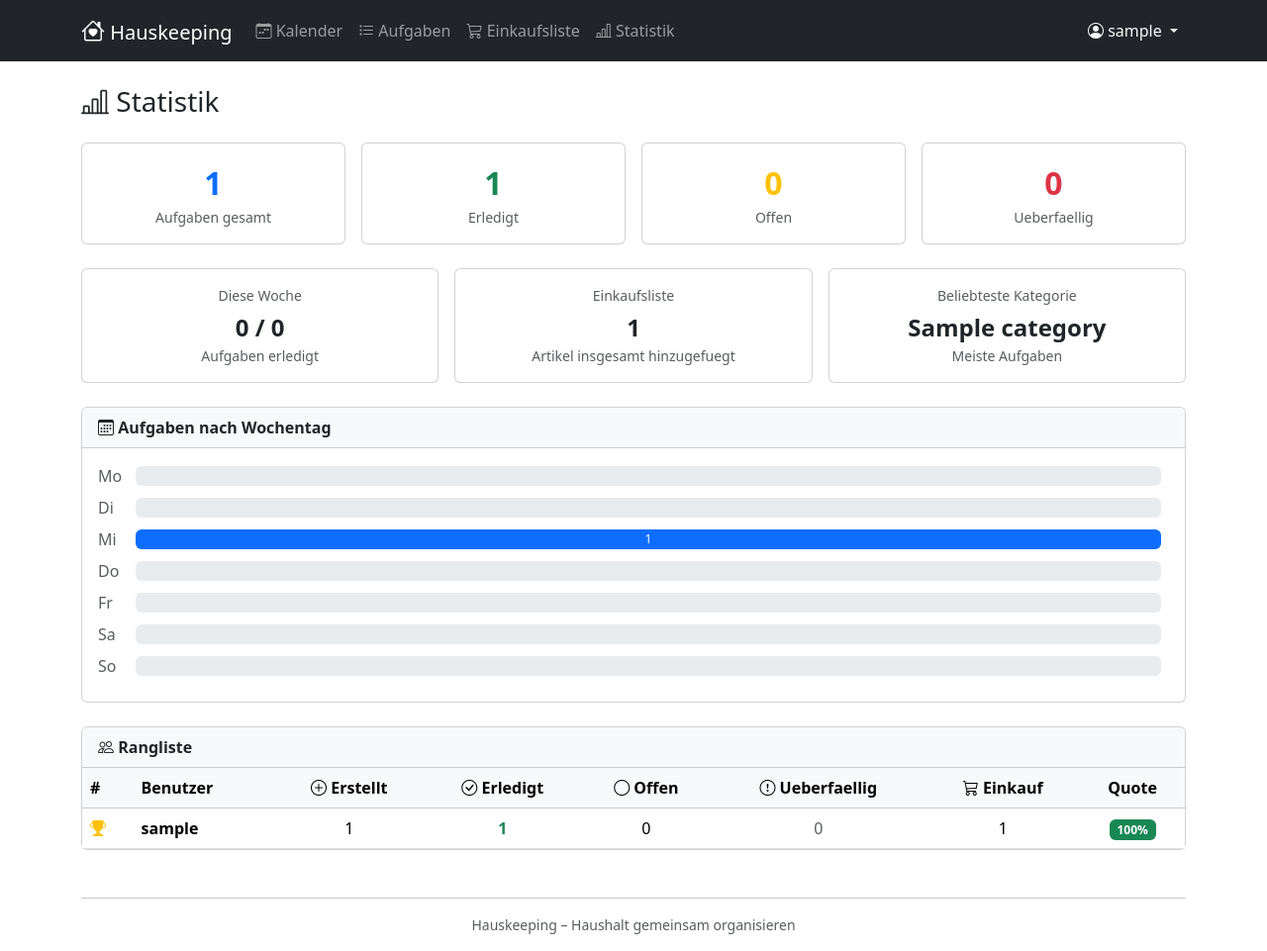
After one commit to iLollek/Hauskeeping, a Flask app: page /stats/ in a window 1280 px wide. The commit adds this page. Shown: the whole page at 99% size. Run offline with Flask 3, Linux system fonts and the light colour scheme; a user stored in the database is signed in; tables that the repository leaves empty hold one stand-in row (values such as "Sample post").

Commit message:
feat(ui): statistik-modul mit rangliste und wochenauswertung hinzugefuegt
Neue Seite /stats mit globalen KPI-Cards, Aufgabenverteilung nach
Wochentag, beliebtester Kategorie und User-Rangliste sortiert nach
erledigten Aufgaben mit Erledigungsquote.

Closes #10

```diff
--- a/src/hauskeeping/routes/__init__.py
+++ b/src/hauskeeping/routes/__init__.py
@@ -5,6 +5,7 @@ from .auth import auth_bp
 from .main import main_bp
 from .settings import settings_bp
 from .shopping import shopping_bp
+from .stats import stats_bp
 from .tasks import tasks_bp
 
 
@@ -21,3 +22,4 @@ def register_blueprints(app: Flask):
     app.register_blueprint(shopping_bp)
     app.register_blueprint(admin_bp)
     app.register_blueprint(settings_bp)
+    app.register_blueprint(stats_bp)
--- /dev/null
+++ b/src/hauskeeping/routes/stats.py
@@ -0,0 +1,117 @@
+from datetime import datetime, timedelta, timezone
+
+from flask import Blueprint, render_template
+from flask_login import login_required
+from sqlalchemy import func
+
+from ..extensions import db
+from ..models.shopping import ShoppingListItem
+from ..models.task import Task
+from ..models.user import User
+
+stats_bp = Blueprint("stats", __name__, url_prefix="/stats")
+
+
+@stats_bp.route("/")
+@login_required
+def index():
+    """Statistik-Uebersicht anzeigen."""
+    users = User.query.order_by(User.username).all()
+    today = datetime.now(timezone.utc).date()
+    monday = today - timedelta(days=today.weekday())
+
+    # --- Pro User Statistiken ---
+    user_stats = []
+    for user in users:
+        tasks_created = Task.query.filter_by(created_by=user.id).count()
+        tasks_completed = Task.query.filter_by(
+            assigned_to=user.id, is_done=True
+        ).count()
+        tasks_assigned = Task.query.filter_by(assigned_to=user.id).count()
+        tasks_open = Task.query.filter_by(
+            assigned_to=user.id, is_done=False
+        ).count()
+        tasks_overdue = Task.query.filter(
+            Task.assigned_to == user.id,
+            Task.is_done == False,  # noqa: E712
+            Task.due_date < today,
+        ).count()
+        shopping_added = ShoppingListItem.query.filter_by(added_by=user.id).count()
+
+        completion_rate = 0
+        if tasks_assigned > 0:
+            completion_rate = round(tasks_completed / tasks_assigned * 100)
+
+        user_stats.append(
+            {
+                "user": user,
+                "tasks_created": tasks_created,
+                "tasks_completed": tasks_completed,
+                "tasks_open": tasks_open,
+                "tasks_overdue": tasks_overdue,
+                "shopping_added": shopping_added,
+                "completion_rate": completion_rate,
+            }
+        )
+
+    # --- Globale Statistiken ---
+    total_tasks = Task.query.count()
+    total_done = Task.query.filter_by(is_done=True).count()
+    total_open = Task.query.filter_by(is_done=False).count()
+    total_overdue = Task.query.filter(
+        Task.is_done == False,  # noqa: E712
+        Task.due_date < today,
+    ).count()
+    total_shopping = ShoppingListItem.query.count()
+
+    # Aufgaben diese Woche
+    tasks_this_week = Task.query.filter(
+        Task.due_date >= monday,
+        Task.due_date <= monday + timedelta(days=6),
+    ).count()
+    tasks_done_this_week = Task.query.filter(
+        Task.due_date >= monday,
+        Task.due_date <= monday + timedelta(days=6),
+        Task.is_done == True,  # noqa: E712
+    ).count()
+
+    # Aufgaben pro Wochentag (Verteilung)
+    day_names = ["Mo", "Di", "Mi", "Do", "Fr", "Sa", "So"]
+    tasks_by_weekday = []
+    for i in range(7):
+        count = Task.query.filter(
+            func.strftime("%w", Task.due_date) == str((i + 1) % 7)
+        ).count()
+        tasks_by_weekday.append({"day": day_names[i], "count": count})
+
+    # Top-Kategorie (meiste Aufgaben)
+    top_category = (
+        db.session.query(
+            Task.category_id, func.count(Task.id).label("cnt")
+        )
+        .filter(Task.category_id.isnot(None))
+        .group_by(Task.category_id)
+        .order_by(func.count(Task.id).desc())
+        .first()
+    )
+    top_category_name = None
+    if top_category:
+        from ..models.task import TaskCategory
+
+        cat = db.session.get(TaskCategory, top_category[0])
+        if cat:
+            top_category_name = cat.name
+
+    return render_template(
+        "stats/index.html",
+        user_stats=user_stats,
+        total_tasks=total_tasks,
+        total_done=total_done,
+        total_open=total_open,
+        total_overdue=total_overdue,
+        total_shopping=total_shopping,
+        tasks_this_week=tasks_this_week,
+        tasks_done_this_week=tasks_done_this_week,
+        tasks_by_weekday=tasks_by_weekday,
+        top_category_name=top_category_name,
+    )
--- a/src/hauskeeping/templates/base.html
+++ b/src/hauskeeping/templates/base.html
@@ -43,6 +43,11 @@
                     <li class="nav-item">
                         <a class="nav-link" href="{{ url_for('shopping.shopping_list') }}">
                             <i class="bi bi-cart3"></i> Einkaufsliste
+                        </a>
+                    </li>
+                    <li class="nav-item">
+                        <a class="nav-link" href="{{ url_for('stats.index') }}">
+                            <i class="bi bi-bar-chart-line"></i> Statistik
                         </a>
                     </li>
                     {% if current_user.is_hausmeister %}
--- /dev/null
+++ b/src/hauskeeping/templates/stats/index.html
@@ -0,0 +1,168 @@
+{% extends "base.html" %}
+
+{% block title %}Statistik – Hauskeeping{% endblock %}
+
+{% block content %}
+<h3 class="mb-4"><i class="bi bi-bar-chart-line"></i> Statistik</h3>
+
+<div class="row g-3 mb-4">
+    <div class="col-6 col-md-3">
+        <div class="card text-center h-100">
+            <div class="card-body">
+                <div class="fs-2 fw-bold text-primary">{{ total_tasks }}</div>
+                <div class="text-muted small">Aufgaben gesamt</div>
+            </div>
+        </div>
+    </div>
+    <div class="col-6 col-md-3">
+        <div class="card text-center h-100">
+            <div class="card-body">
+                <div class="fs-2 fw-bold text-success">{{ total_done }}</div>
+                <div class="text-muted small">Erledigt</div>
+            </div>
+        </div>
+    </div>
+    <div class="col-6 col-md-3">
+        <div class="card text-center h-100">
+            <div class="card-body">
+                <div class="fs-2 fw-bold text-warning">{{ total_open }}</div>
+                <div class="text-muted small">Offen</div>
+            </div>
+        </div>
+    </div>
+    <div class="col-6 col-md-3">
+        <div class="card text-center h-100">
+            <div class="card-body">
+                <div class="fs-2 fw-bold text-danger">{{ total_overdue }}</div>
+                <div class="text-muted small">Ueberfaellig</div>
+            </div>
+        </div>
+    </div>
+</div>
+
+<div class="row g-3 mb-4">
+    <div class="col-md-4">
+        <div class="card h-100">
+            <div class="card-body text-center">
+                <div class="text-muted small mb-1">Diese Woche</div>
+                <div class="fs-4 fw-bold">{{ tasks_done_this_week }} / {{ tasks_this_week }}</div>
+                <div class="text-muted small">Aufgaben erledigt</div>
+                {% if tasks_this_week > 0 %}
+                <div class="progress mt-2" style="height: 6px;">
+                    <div class="progress-bar bg-success" style="width: {{ (tasks_done_this_week / tasks_this_week * 100)|round }}%"></div>
+                </div>
+                {% endif %}
+            </div>
+        </div>
+    </div>
+    <div class="col-md-4">
+        <div class="card h-100">
+            <div class="card-body text-center">
+                <div class="text-muted small mb-1">Einkaufsliste</div>
+                <div class="fs-4 fw-bold">{{ total_shopping }}</div>
+                <div class="text-muted small">Artikel insgesamt hinzugefuegt</div>
+            </div>
+        </div>
+    </div>
+    <div class="col-md-4">
+        <div class="card h-100">
+            <div class="card-body text-center">
+                <div class="text-muted small mb-1">Beliebteste Kategorie</div>
+                <div class="fs-4 fw-bold">{{ top_category_name or '–' }}</div>
+                <div class="text-muted small">Meiste Aufgaben</div>
+            </div>
+        </div>
+    </div>
+</div>
+
+{% if tasks_by_weekday %}
+<div class="card mb-4">
+    <div class="card-header bg-light">
+        <strong><i class="bi bi-calendar3"></i> Aufgaben nach Wochentag</strong>
+    </div>
+    <div class="card-body">
+        {% set max_day = tasks_by_weekday|map(attribute='count')|max %}
+        {% for day in tasks_by_weekday %}
+        <div class="d-flex align-items-center mb-2">
+            <span class="text-muted" style="width: 30px;">{{ day.day }}</span>
+            <div class="flex-grow-1 mx-2">
+                <div class="progress" style="height: 20px;">
+                    <div class="progress-bar {% if loop.index <= 5 %}bg-primary{% else %}bg-secondary{% endif %}"
+                         style="width: {% if max_day > 0 %}{{ (day.count / max_day * 100)|round }}{% else %}0{% endif %}%">
+                        {% if day.count > 0 %}{{ day.count }}{% endif %}
+                    </div>
+                </div>
+            </div>
+        </div>
+        {% endfor %}
+    </div>
+</div>
+{% endif %}
+
+<div class="card mb-4">
+    <div class="card-header bg-light">
+        <strong><i class="bi bi-people"></i> Rangliste</strong>
+    </div>
+    <div class="card-body p-0">
+        <div class="table-responsive">
+            <table class="table table-hover mb-0">
+                <thead class="table-light">
+                    <tr>
+                        <th>#</th>
+                        <th>Benutzer</th>
+                        <th class="text-center" title="Erstellte Aufgaben"><i class="bi bi-plus-circle"></i> Erstellt</th>
+                        <th class="text-center" title="Erledigte Aufgaben"><i class="bi bi-check-circle"></i> Erledigt</th>
+                        <th class="text-center" title="Offene Aufgaben"><i class="bi bi-circle"></i> Offen</th>
+                        <th class="text-center" title="Ueberfaellige Aufgaben"><i class="bi bi-exclamation-circle"></i> Ueberfaellig</th>
+                        <th class="text-center" title="Einkaufsartikel hinzugefuegt"><i class="bi bi-cart3"></i> Einkauf</th>
+                        <th class="text-center">Quote</th>
+                    </tr>
+                </thead>
+                <tbody>
+                    {% for stat in user_stats|sort(attribute='tasks_completed', reverse=True) %}
+                    <tr>
+                        <td>
+                            {% if loop.index == 1 and stat.tasks_completed > 0 %}
+                            <i class="bi bi-trophy-fill text-warning"></i>
+                            {% else %}
+                            {{ loop.index }}
+                            {% endif %}
+                        </td>
+                        <td>
+                            <strong>{{ stat.user.username }}</strong>
+                            {% if stat.user.is_hausmeister %}
+                            <span class="badge bg-warning text-dark" style="font-size: 0.65em;">HM</span>
+                            {% endif %}
+                        </td>
+                        <td class="text-center">{{ stat.tasks_created }}</td>
+                        <td class="text-center">
+                            <span class="fw-bold text-success">{{ stat.tasks_completed }}</span>
+                        </td>
+                        <td class="text-center">{{ stat.tasks_open }}</td>
+                        <td class="text-center">
+                            {% if stat.tasks_overdue > 0 %}
+                            <span class="text-danger fw-bold">{{ stat.tasks_overdue }}</span>
+                            {% else %}
+                            <span class="text-muted">0</span>
+                            {% endif %}
+                        </td>
+                        <td class="text-center">{{ stat.shopping_added }}</td>
+                        <td class="text-center">
+                            {% if stat.completion_rate >= 80 %}
+                            <span class="badge bg-success">{{ stat.completion_rate }}%</span>
+                            {% elif stat.completion_rate >= 50 %}
+                            <span class="badge bg-warning text-dark">{{ stat.completion_rate }}%</span>
+                            {% elif stat.completion_rate > 0 %}
+                            <span class="badge bg-danger">{{ stat.completion_rate }}%</span>
+                            {% else %}
+                            <span class="badge bg-secondary">–</span>
+                            {% endif %}
+                        </td>
+                    </tr>
+                    {% endfor %}
+                </tbody>
+            </table>
+        </div>
+    </div>
+</div>
+{% endblock %}
```
